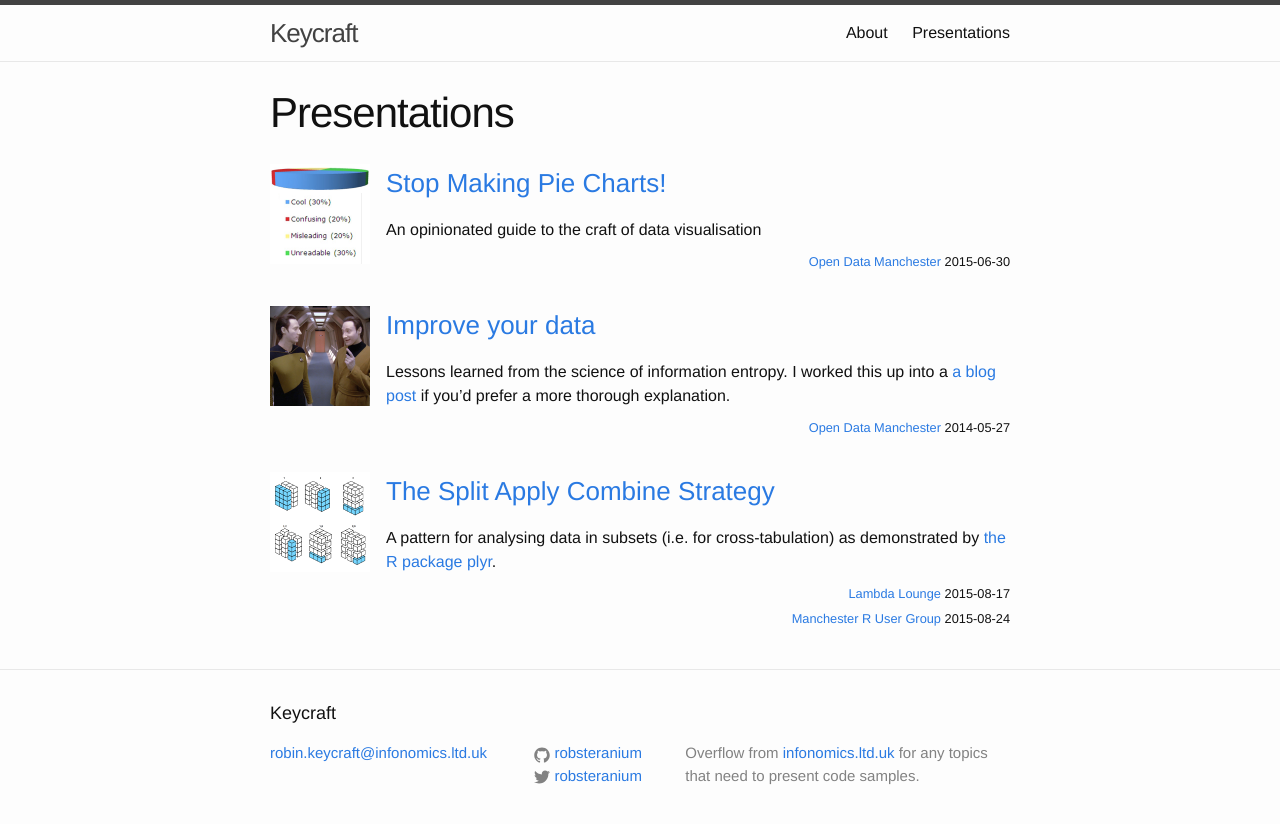
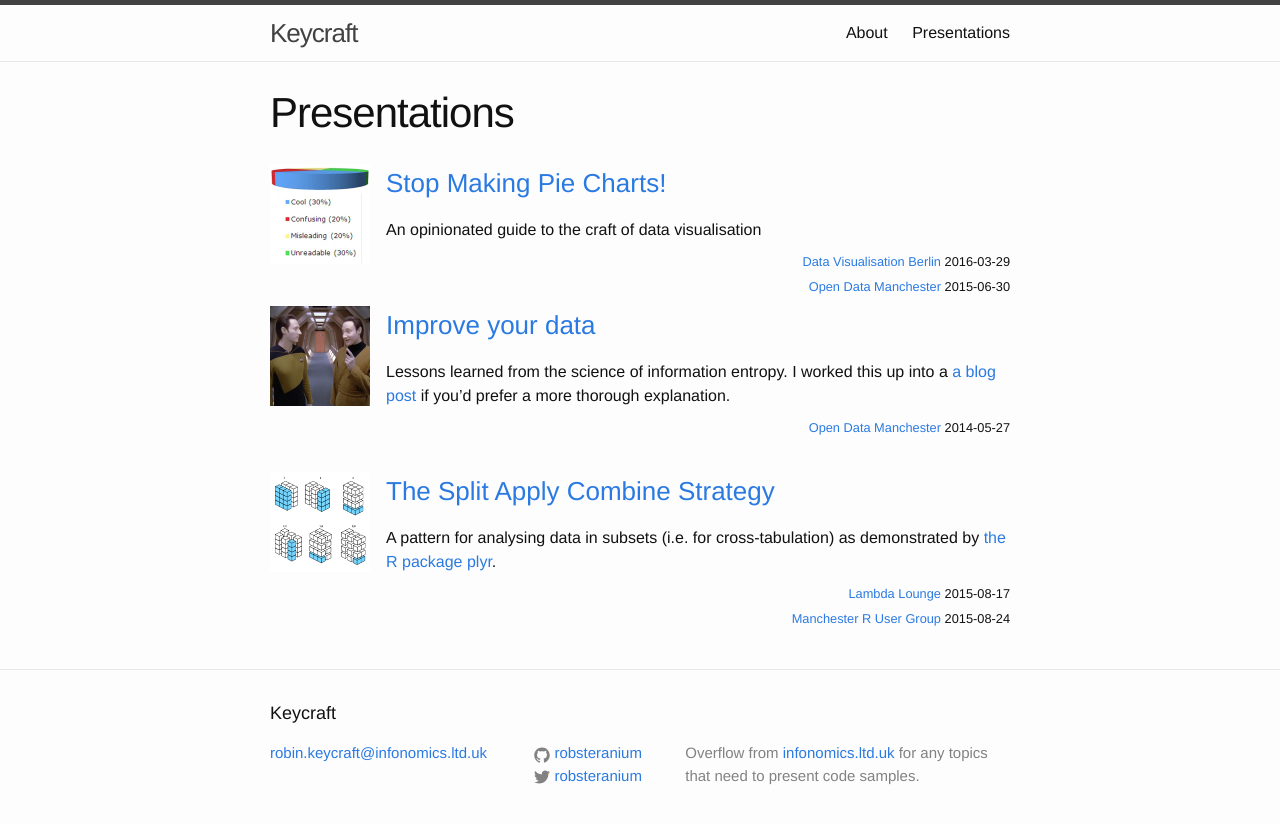
Before and after one commit to Robsteranium/robsteranium.github.io, a Jekyll site: the page built from presentations/index.md, in a window 1280 px wide. Shown: the top 824 px of the page. Built offline with Jekyll 4.4.1, drawn with Linux system fonts in a browser that asks for light colours; Markdown is read by kramdown in place of the engine named in the settings.

```diff
--- a/presentations/index.md
+++ b/presentations/index.md
@@ -7,6 +7,9 @@ items:
       An opinionated guide to the craft of data visualisation
     dir: stop-making-pie-charts
     events:
+    - venue: Data Visualisation Berlin
+      url: http://www.meetup.com/Data-Visualization-Berlin/events/229392609/
+      date: 2016-03-29
     - venue: Open Data Manchester
       url: http://opendatamanchester.org.uk/
       date: 2015-06-30
```
Also changed, not shown: presentations/stop-making-pie-charts/index.md (+5 -0 lines), 1 other file.
